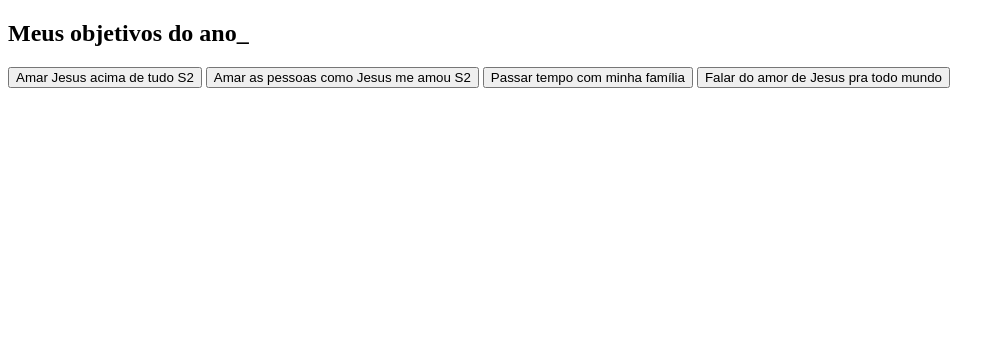
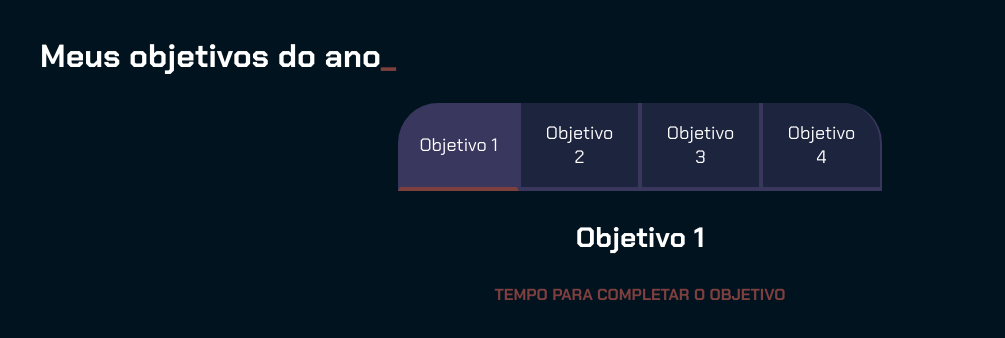
Before and after one commit to FelipeCasari/vscode3F, a plain HTML site: page index.html in a window 1280 px wide. Shown: the whole page, without its empty margins (0-1005 px from the left). Drawn offline with Linux system fonts and the light colour scheme.

Commit message:
Add files via upload

```diff
--- a/index.html
+++ b/index.html
@@ -11,12 +11,35 @@
 <body>
     <section class="conteudo-principal">
         <h2 class="titulo-principal">Meus objetivos do ano<span>_</span></h2>
-        <div class="botoes">
-            <button class="botao">Amar Jesus acima de tudo S2</button>
-            <button class="botao">Amar as pessoas como Jesus me amou S2</button>
-            <button class="botao">Passar tempo com minha família</button>
-            <button class="botao">Falar do amor de Jesus pra todo mundo</button>
+        <div class="conteudo">
+            <div class="botoes">
+                <button class="botao ativo">Objetivo 1</button>
+                <button class="botao">Objetivo 2</button>
+                <button class="botao">Objetivo 3</button>
+                <button class="botao">Objetivo 4</button>
+            </div>
+            <div class="abas-texto">
+                <div class="aba-conteudo ativo">
+                    <h3 class="aba-conteudo-titulo-principal">Objetivo 1</h3>
+                    <h4 class="aba-conteudo-titulo-secundario">Tempo para completar o objetivo</h4>
+                    <div class="contador"></div>
+                </div>
+                <div class="aba-conteudo">
+                    <h3 class="aba-conteudo-titulo-principal">Objetivo 2</h3>
+                    <h4 class="aba-conteudo-titulo-secundario">Tempo para completar o objetivo</h4>
+                </div>
+                <div class="aba-conteudo">
+                    <h3 class="aba-conteudo-titulo-principal">Objetivo 3</h3>
+                    <h4 class="aba-conteudo-titulo-secundario">Tempo para completar o objetivo</h4>
+                </div>
+                <div class="aba-conteudo">
+                    <h3 class="aba-conteudo-titulo-principal">Objetivo 4</h3>
+                    <h4 class="aba-conteudo-titulo-secundario">Tempo para completar o objetivo</h4>
+                </div>
+            </div>
         </div>
+        <script src="main.js"></script>
     </section>
 </body>
+
 </html>
--- a/main.js
+++ b/main.js
@@ -0,0 +1,14 @@
+const botoes = document.querySelectorAll(".botao");
+const textos = document.querySelectorAll(".aba-conteudo");
+const contadores = document.querySelectorAll(".contador")
+
+for (let i = 0; i < botoes.length; i++) {
+    botoes[i].onclick = function () {
+        for (j = 0; j < botoes.length; j++) {
+            botoes[j].classList.remove("ativo");
+            textos[j].classList.remove("ativo")
+        }
+        botoes[i].classList.add("ativo");
+        textos[i].classList.add("ativo")
+    }
+}
--- a/style.css
+++ b/style.css
@@ -1,8 +1,91 @@
+@import url('https://fonts.googleapis.com/css2?family=Chakra+Petch:wght@400;700&display=swap');
 :root {
---cor-de-fundo: #1E1E1E;
---verde: #6FFF57;
---branco: #FFFFFF;
---botao-ativo: #3A375E;
---botao-inativo: rgba(58, 55, 94, 0.5);
---texto-fundo: rgba(58, 55, 94, 0.3);
+    --cor-de-fundo: #00131f;
+    --verde: #7e3f3f;
+    --branco: #FFFFFF;
+    --botao-ativo: #3A375E;
+    --botao-inativo: rgba(58, 55, 94, 0.5);
+    --texto-fundo: rgba(58, 55, 94, 0.3);
 }
+body{
+    background-color: var(--cor-de-fundo);
+    color: var(--branco);
+    font-family: 'Chakra Petch', sans-serif;
+}
+
+.conteudo-principal {
+    display: flex;
+    flex-direction: column;
+    justify-content: center;
+    align-items: center;
+    max-width: 1200px;
+    width: 100%;
+    margin: 0 auto;
+}
+
+.titulo-principal {
+    text-align: left;
+    width: 100%;
+    font-size: 32px;
+}
+.titulo-principal span {
+    color: var(--verde);
+}
+.botao{
+    font-family: "Chakra Petch",sans-serif;
+    background-color: var(--botao-inativo);
+    color: var(--branco);
+    display: flex;
+    justify-content: center;
+    padding: 1em;
+    font-size: 18px;
+    align-items: center;
+    width: 100%;
+    border-bottom: 4px solid var(--botao-ativo);
+    border-left: 2px solid var(--botao-ativo);
+    border-right: 2px solid var(--botao-ativo);
+    border-top: none;
+}
+.botoes{
+    display: block;
+}
+.botao.ativo{
+    background-color: var(--botao-ativo);
+    border-bottom: 4px solid var(--verde);
+}
+
+.abas-textos{
+    background-color: var(--texto-fundo);
+    padding: 40px;
+    border-radius: 0 0 40px 40px;
+}
+.aba-conteudo.ativo{
+    display:block;
+}
+
+.aba-conteudo{
+    display: none;
+}
+
+.aba-conteudo-titulo-principal{
+    font-size: 28px;
+    text-align: center;
+}
+.aba-conteudo-titulo-secundario{
+    text-align: center;
+    color: var(--verde);
+    text-transform: uppercase;
+}
+@media screen and (min-width: 768px) {
+    .botoes {
+        display: flex;
+    }
+
+    .botao:first-child {
+        border-radius: 40px 0 0 0;
+    }
+
+    .botao:last-child {
+        border-radius: 0 40px 0 0;
+    }
+}
```
